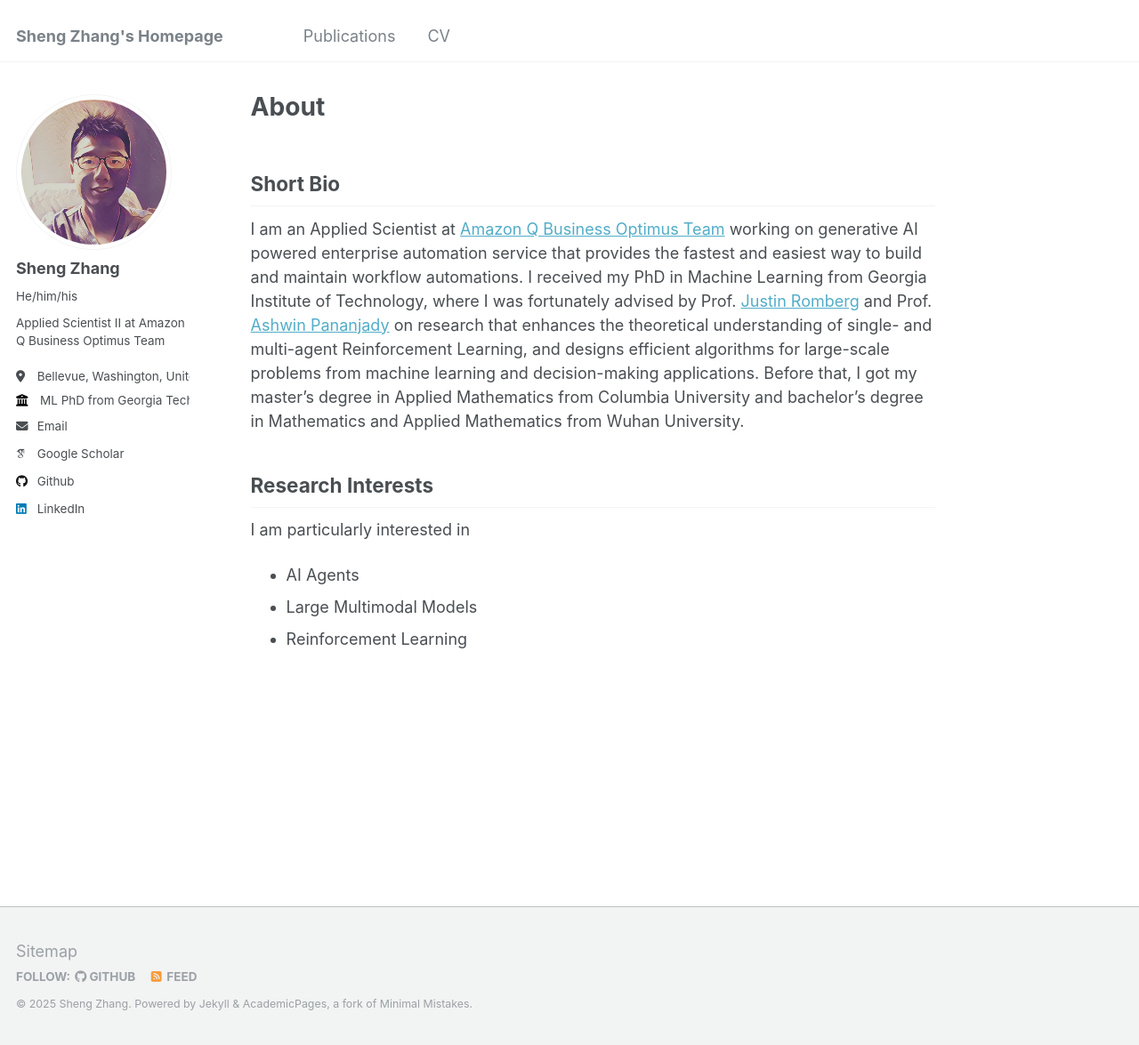
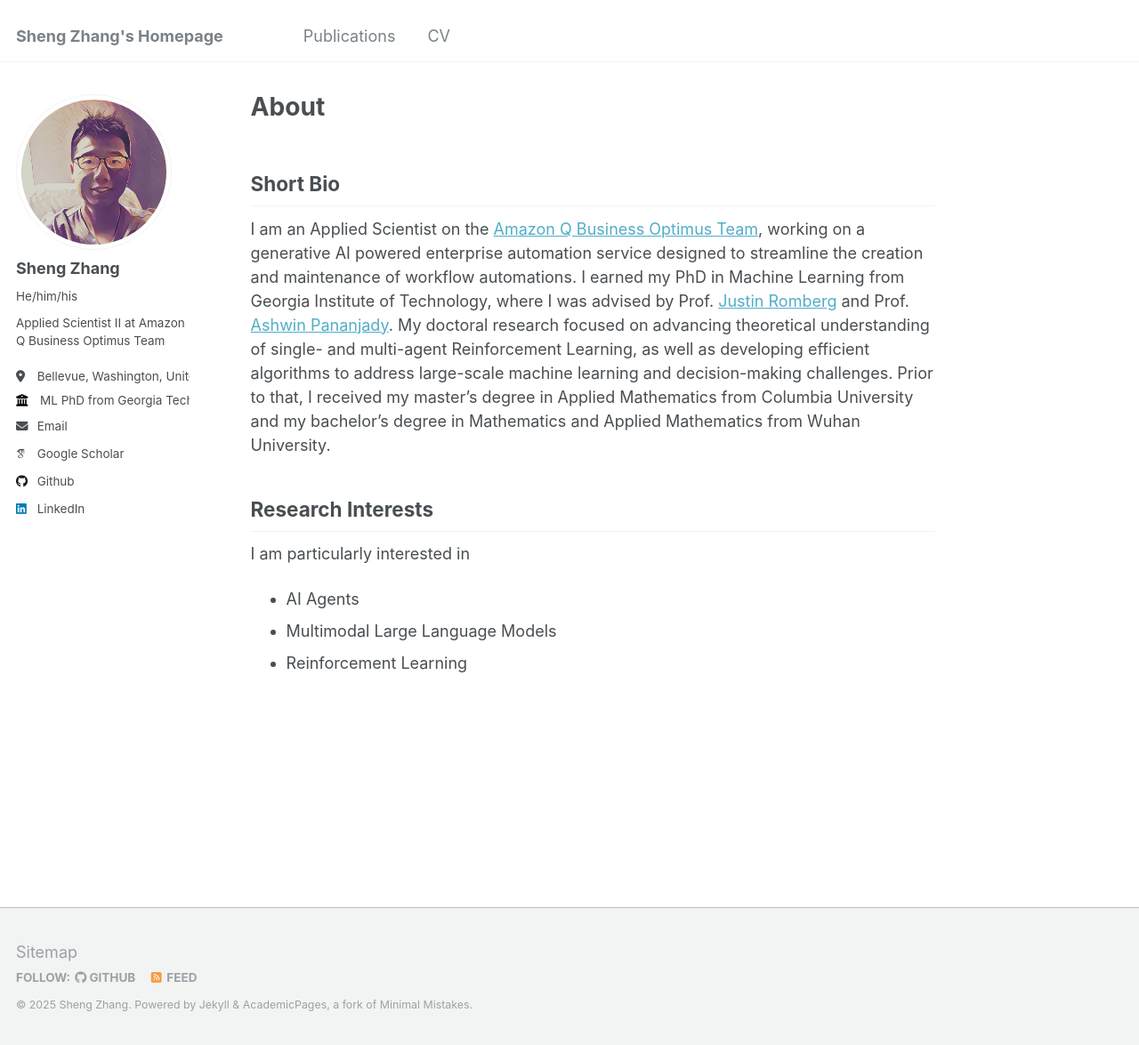
Before and after one commit to szhangml/szhangml.github.io, a Jekyll site: the page built from _pages/about.md, in a window 1280 px wide and 1175 px high. Shown: the whole window at 89% size. Built offline with Jekyll 4.4.1, drawn with Linux system fonts in a browser that asks for light colours; some web fonts are replaced.

Commit message:
Update about.md

```diff
--- a/_pages/about.md
+++ b/_pages/about.md
@@ -9,7 +9,7 @@ redirect_from:
 
 ## Short Bio
 
-I am an Applied Scientist at [Amazon Q Business Optimus Team](https://aws.amazon.com/q/business/) working on generative AI powered enterprise automation service that provides the fastest and easiest way to build and maintain workflow automations. I received my PhD in Machine Learning from Georgia Institute of Technology, where I was fortunately advised by Prof. [Justin Romberg](https://ece.gatech.edu/directory/justin-romberg) and Prof. [Ashwin Pananjady](https://sites.gatech.edu/ashwin-pananjady/) on research that enhances the theoretical understanding of single- and multi-agent Reinforcement Learning, and designs efficient algorithms for large-scale problems from machine learning and decision-making applications. Before that, I got my master's degree in Applied Mathematics from Columbia University and bachelor's degree in Mathematics and Applied Mathematics from Wuhan University.
+I am an Applied Scientist on the [Amazon Q Business Optimus Team](https://aws.amazon.com/q/business/), working on a generative AI powered enterprise automation service designed to streamline the creation and maintenance of workflow automations. I earned my PhD in Machine Learning from Georgia Institute of Technology, where I was advised by Prof. [Justin Romberg](https://ece.gatech.edu/directory/justin-romberg) and Prof. [Ashwin Pananjady](https://sites.gatech.edu/ashwin-pananjady/). My doctoral research focused on advancing theoretical understanding of single- and multi-agent Reinforcement Learning, as well as developing efficient algorithms to address large-scale machine learning and decision-making challenges. Prior to that, I received my master's degree in Applied Mathematics from Columbia University and my bachelor's degree in Mathematics and Applied Mathematics from Wuhan University.
 
 
 ## Research Interests
@@ -17,5 +17,5 @@ I am an Applied Scientist at [Amazon Q Business Optimus Team](https://aws.amazon
 I am particularly interested in
 
 - AI Agents
-- Large Multimodal Models
+- Multimodal Large Language Models
 - Reinforcement Learning
```
